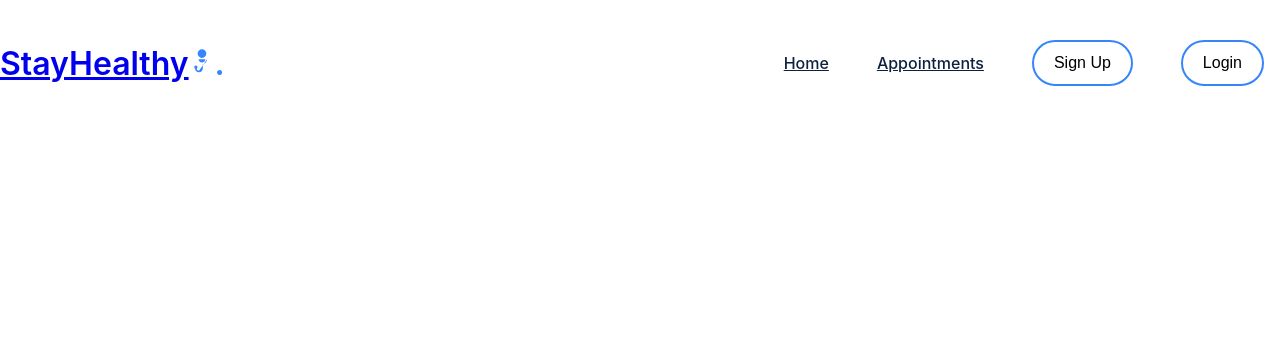
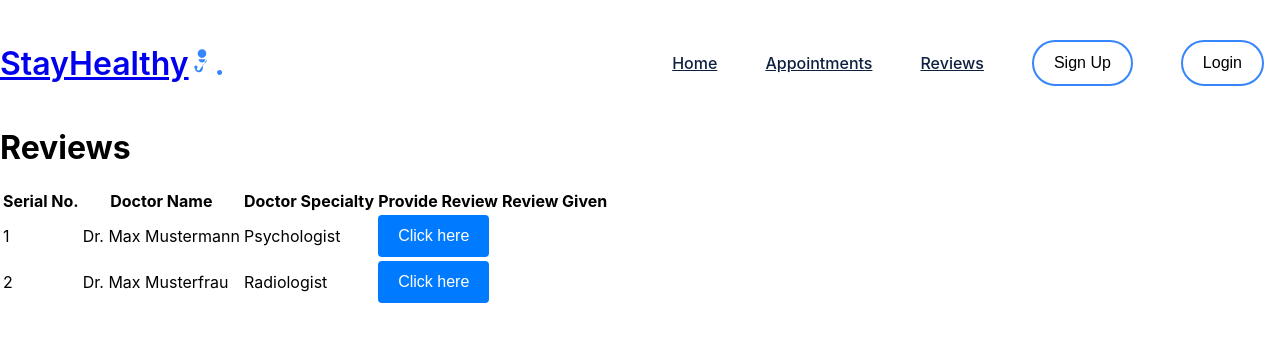
Before and after one commit to EPPE007/test_med_app, a React (Create React App) app: page /Reviews in a window 1280 px wide. Shown: the top 342 px of the page. Built offline with nearby package versions, Linux system fonts and the light colour scheme.

Commit message:
Review Form

```diff
--- a/src/App.js
+++ b/src/App.js
@@ -12,6 +12,7 @@ import Login from './Components/Login/Login';
 import FindDoctorSearch from './Components/FindDoctorSearch/FindDoctorSearch';
 import InstantConsultation from './Components/InstantConsultation/InstantConsultation';
 import Notification from './Components/Notification/Notification';
+import ReviewForm from './Components/ReviewForm/ReviewForm';
 
 // Function component for the main App
 function App() {
@@ -30,6 +31,7 @@ function App() {
                         <Route path="/Sign_Up" element={<Sign_Up />} />
                         <Route path="/instant-consultation" element={<InstantConsultation />} />
                         <Route path="/findDoctorSearch" element={<FindDoctorSearch />} />
+                        <Route path="/Reviews" element={<ReviewForm />} />
                     </Routes>
                 </Notification>
             </BrowserRouter>
--- a/src/Components/Navbar/Navbar.js
+++ b/src/Components/Navbar/Navbar.js
@@ -49,6 +49,10 @@ function Navbar(props) {
                     <li className="link">
                         <a href="/">Appointments</a>
                     </li>
+                    {/* List item for the 'Reviews' link */}
+                    <li className="link">
+                        <a href="/Reviews">Reviews</a>
+                    </li>
                     {/* List item for the 'Sign Up' link with a button */}
                     <li className="link">
                         <a href="/Sign_Up">
--- /dev/null
+++ b/src/Components/ReviewForm/GiveReview.css
@@ -0,0 +1,92 @@
+/* CSS for GiveReviews component */
+.container {
+    max-width: 400px;
+    margin: 10% auto;
+    padding: 20px;
+    background-color: #f5f5f5;
+    border-radius: 8px;
+    box-shadow: 0 2px 4px rgba(0, 0, 0, 0.1);
+  }
+  .warning {
+    color: red;
+    margin-bottom: 10px;
+  }
+  .star-rating {
+    display: flex;
+  }
+
+  .star-rating label {
+    margin-right: 5px;
+    color: #bbb;
+    cursor: pointer;
+  }
+
+  .star-rating label:hover,
+  .star-rating label:hover ~ label,
+  .star-rating input[type="radio"]:checked ~ label {
+    color: #f7d42a;
+  }
+
+
+  .container h2{
+    text-align: center;
+    margin-bottom: 20px;
+  }
+  .review-box {
+    max-width: 400px;
+    margin: 15% auto;
+    padding: 20px;
+    background-color: #f5f5f5;
+    border-radius: 8px;
+    box-shadow: 0 2px 4px rgba(0, 0, 0, 0.1);
+    text-align: center;
+  }
+
+  form {
+    display: flex;
+    flex-direction: column;
+  }
+
+  label {
+    font-weight: bold;
+    margin-bottom: 5px;
+  }
+
+  input,
+  textarea {
+    padding: 10px;
+    border: 1px solid #ccc;
+    border-radius: 4px;
+    margin-bottom: 10px;
+  }
+
+  .btngivereview{
+    padding: 10px 20px;
+    background-color: #5ea0c6;
+    color: #fff;
+    border: none;
+    border-radius: 4px;
+    cursor: pointer;
+  }
+
+  .btngivereview:hover {
+    background-color: #5ea0c6;
+  }
+
+.star {
+  cursor: pointer;
+  transition: transform 0.3s;
+}
+
+.star:hover {
+  transform: scale(1.2);
+}
+
+.star.filled {
+  color: gold;
+}
+
+.star.clicked {
+  transform: scale(1.4);
+  color: gold;
+}
--- /dev/null
+++ b/src/Components/ReviewForm/GiveReview.js
@@ -0,0 +1,114 @@
+
+import React, { useState, useEffect } from 'react';
+import './GiveReview.css';
+
+const GiveReviews = ({ serialNumber, onReviewSubmit, review }) => {
+  const [formData, setFormData] = useState({
+    name: '',
+    review: '',
+    rating: 0
+  });
+
+  const [submitted, setSubmitted] = useState(false);
+  const [showWarning, setShowWarning] = useState(false);
+
+  useEffect(() => {
+    const storedFormData = localStorage.getItem(`reviewFormData_${serialNumber}`);
+    if (storedFormData) {
+      setFormData(JSON.parse(storedFormData));
+      setSubmitted(true);
+    }
+  }, [serialNumber]);
+
+  useEffect(() => {
+    setFormData((prevFormData) => ({
+      ...prevFormData,
+      review: review || prevFormData.review
+    }));
+  }, [review]);
+
+  const handleInputChange = (e) => {
+    setFormData({
+      ...formData,
+      [e.target.name]: e.target.value
+    });
+  };
+
+  const handleRatingChange = (rating) => {
+    setFormData({
+      ...formData,
+      rating: rating
+    });
+  };
+
+  const handleSubmit = (e) => {
+    e.preventDefault();
+    if (formData.name && formData.review && formData.rating > 0) {
+      localStorage.setItem(`reviewFormData_${serialNumber}`, JSON.stringify(formData));
+      onReviewSubmit(serialNumber, formData.review); // Pass the review to the parent component
+      setSubmitted(true);
+      setShowWarning(false);
+    } else {
+      setShowWarning(true);
+    }
+  };
+
+  const renderStar = (rating) => {
+    const starClasses = `star ${formData.rating >= rating ? 'filled' : ''} ${formData.rating === rating ? 'clicked' : ''}`;
+
+    return (
+      <span
+        key={rating}
+        className={starClasses}
+        onClick={() => handleRatingChange(rating)}
+      >
+        ⭐️
+      </span>
+    );
+  };
+
+
+  if (submitted) {
+    return (
+      <div className="review-box">
+        <h2>Your Review has been Recorded!</h2>
+        <p>
+          <strong>Name:</strong> {formData.name}
+        </p>
+        <p>
+          <strong>Review:</strong> {formData.review}
+        </p>
+        <p>
+          <strong>Rating:</strong> {Array(formData.rating).fill('⭐️').join('')}
+        </p>
+      </div>
+    );
+  }
+
+  return (
+    <div className="container">
+      <form onSubmit={handleSubmit}>
+        <h2>Give Your Feedback</h2>
+        {showWarning && <p className="warning">Please fill out all fields.</p>}
+        <div>
+          <label htmlFor="name">Name:</label>
+          <input type="text" id="name" name="name" value={formData.name} onChange={handleInputChange} />
+        </div>
+        <div>
+          <label htmlFor="review">Review:</label>
+          <textarea id="review" name="review" value={formData.review} onChange={handleInputChange} />
+        </div>
+        <div>
+          <label htmlFor="rating">Rating:</label>
+          <div className="star-rating">
+            {[1, 2, 3, 4, 5].map((rating) => renderStar(rating))}
+            <br />
+          </div>
+        </div>
+        <button className='btngivereview' type="submit">Submit</button>
+      </form>
+    </div>
+  );
+};
+
+export default GiveReviews;
--- /dev/null
+++ b/src/Components/ReviewForm/ReviewForm.js
@@ -0,0 +1,108 @@
+import React, { useState } from 'react';
+import Popup from 'reactjs-popup';
+import GiveReviews from './GiveReview';
+
+const data = [
+    {
+        serialNumber: 1,
+        doctorName: 'Dr. Max Mustermann',
+        doctorSpeciality: 'Psychologist',
+
+    },
+    {
+        serialNumber: 2,
+        doctorName: 'Dr. Max Musterfrau',
+        doctorSpeciality: 'Radiologist',
+
+    },
+];
+
+const ReviewForm = () => {
+    const [reviewData, setReviewData] = useState({});
+
+    const handleGiveReview = (serialNumber) => {
+        setReviewData((prevReviewData) => ({
+            ...prevReviewData,
+            [serialNumber]: ''
+        }));
+    };
+
+    const handleReviewSubmit = (serialNumber, review) => {
+        setReviewData((prevReviewData) => ({
+            ...prevReviewData,
+            [serialNumber]: review
+        }));
+    };
+
+    const popup = (report) =>
+        <Popup
+            trigger={
+                <button
+                    className="give-review-button"
+                    onClick={() => handleGiveReview(report.serialNumber)}
+                >
+                    Click here
+                </button>
+            }
+            modal
+            nested
+        >
+            {(close) => (
+                <div className="modal">
+                    <GiveReviews
+                        serialNumber={report.serialNumber}
+                        onReviewSubmit={handleReviewSubmit}
+                        review={reviewData[report.serialNumber]} // Pass the review data
+                    />
+                    <button className="close-modal-button" onClick={close}>
+                        Close
+                    </button>
+                </div>
+            )}
+        </Popup>
+
+
+    return (
+        <div style={{ marginTop: '10%' }} className="reviews-container">
+            <h1>Reviews</h1>
+            <table className="report-table">
+                <thead>
+                    <tr>
+                        <th>Serial No.</th>
+                        <th>Doctor Name</th>
+                        <th>Doctor Specialty</th>
+                        <th>Provide Review</th>
+                        <th>Review Given</th>
+                    </tr>
+                </thead>
+                <tbody>
+                    {data.map((report) => (
+                        <tr key={report.serialNumber}>
+                            <td>{report.serialNumber}</td>
+                            <td>{report.doctorName}</td>
+                            <td>{report.doctorSpeciality}</td>
+                            <td>
+                                {!reviewData[report.serialNumber] ? (
+                                    popup(report)
+                                ) : (
+                                    <button className="give-review-button" disabled>
+                                        Review given
+                                    </button>
+                                )}
+                            </td>
+                            <td>
+                                {reviewData[report.serialNumber] && (
+                                    <div className="review-given">
+                                        <p>{reviewData[report.serialNumber]}</p>
+                                    </div>
+                                )}
+                            </td>
+                        </tr>
+                    ))}
+                </tbody>
+            </table>
+        </div >
+    );
+};
+
+export default ReviewForm;
```
Also changed, not shown: src/Components/ReviewForm/ReviewForm.css (added).
